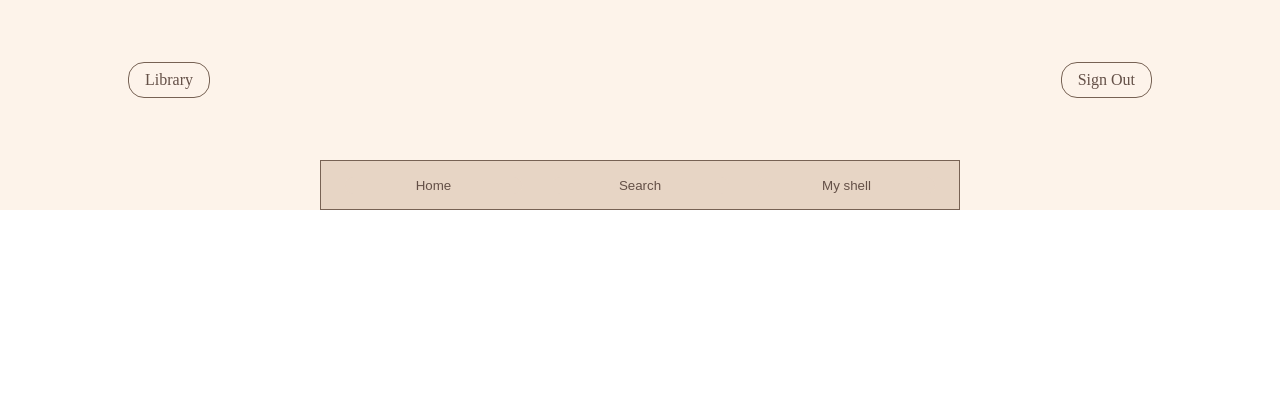
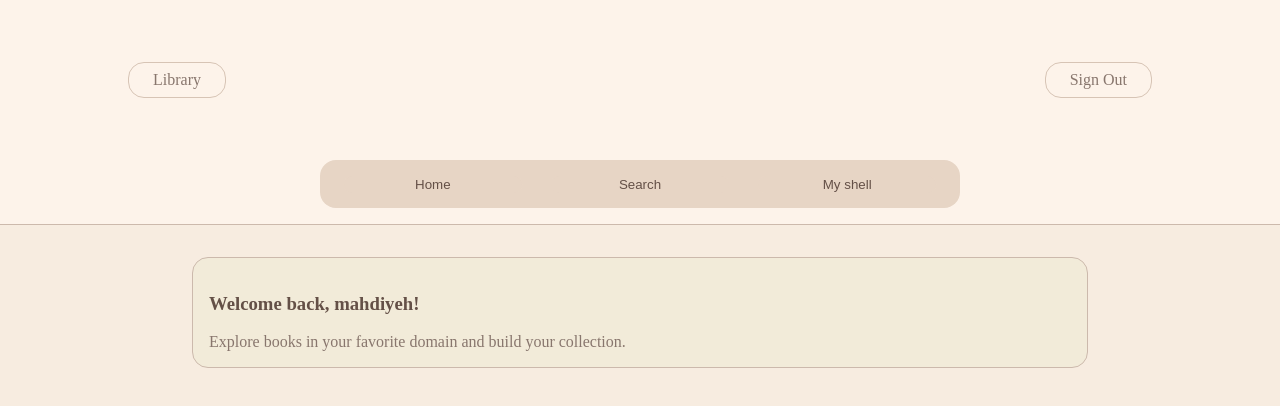
Before and after one commit to mahdiyehSharif/bookshell-app, a Vue app: page / in a window 1280 px wide. Shown: the top 406 px of the page. Built offline with nearby package versions, Linux system fonts and the light colour scheme.

Commit message:
welcome component created, here we go for choosing writers

```diff
--- a/src/App.vue
+++ b/src/App.vue
@@ -19,6 +19,7 @@ export default {
 
 body {
   margin: 0;
-  color: #645047;
+  color: #88766d;
+  background-color: #f7ece0;
 }
 </style>
--- a/src/components/home/HomePanel.vue
+++ b/src/components/home/HomePanel.vue
@@ -1,3 +1,30 @@
 <template>
-  <div>Welcome back</div>
+  <section class="container">
+    <div class="welcome">
+      <h3 class="welcome-user">Welcome back, mahdiyeh!</h3>
+      <span>Explore books in your favorite domain and build your collection.</span>
+    </div>
+  </section>
+  <section class="container"></section>
 </template>
+<style>
+.container {
+  border-top: #8a7265;
+  display: flex;
+  justify-content: center;
+  align-items: center;
+  margin: 2rem auto;
+}
+
+.welcome {
+  border: 1px solid #ccb9ac;
+  border-radius: 1rem;
+  background-color: #f2ebd9;
+  width: 70%;
+  padding: 1rem;
+}
+
+.welcome-user {
+  color: #645047;
+}
+</style>
--- a/src/components/layout/TheHeader.vue
+++ b/src/components/layout/TheHeader.vue
@@ -18,9 +18,12 @@ export default {
   emits: ['activate-home', 'activate-search', 'activate-shell'],
 }
 </script>
-<style>
+
+<style scoped>
 header {
   background-color: #fdf3ea;
+  border-bottom: 1px solid #ccb9ac;
+  padding-bottom: 1rem;
 }
 
 .container {
@@ -36,14 +39,20 @@ header {
 }
 
 .button {
-  border: 1px solid #776254;
+  border: 1px solid #d7c4b5;
   border-radius: 1rem;
-  padding: 8px 1rem;
+  padding: 0.5rem 1.5rem;
   cursor: pointer;
 }
 
+.button:hover {
+  background-color: #88766d;
+  color: #fdf3ea;
+  font-size: large;
+}
+
 .panel-holder {
-  border: 1px solid #776254;
+  border-radius: 1rem;
   background-color: #e7d5c5;
   width: 50%;
   height: 3rem;
@@ -58,4 +67,11 @@ header {
   color: #645047;
   cursor: pointer;
 }
+
+.panel:hover {
+  background-color: #fdf3ea;
+  border-radius: 12px;
+  width: 33%;
+  height: 2.5rem;
+}
 </style>
--- a/src/pages/ShowPanels.vue
+++ b/src/pages/ShowPanels.vue
@@ -20,7 +20,7 @@ import ShellPanel from '@/components/shell/ShellPanel.vue'
 export default {
   data() {
     return {
-      selectedTab: '',
+      selectedTab: 'home-panel',
     }
   },
   components: {
```
